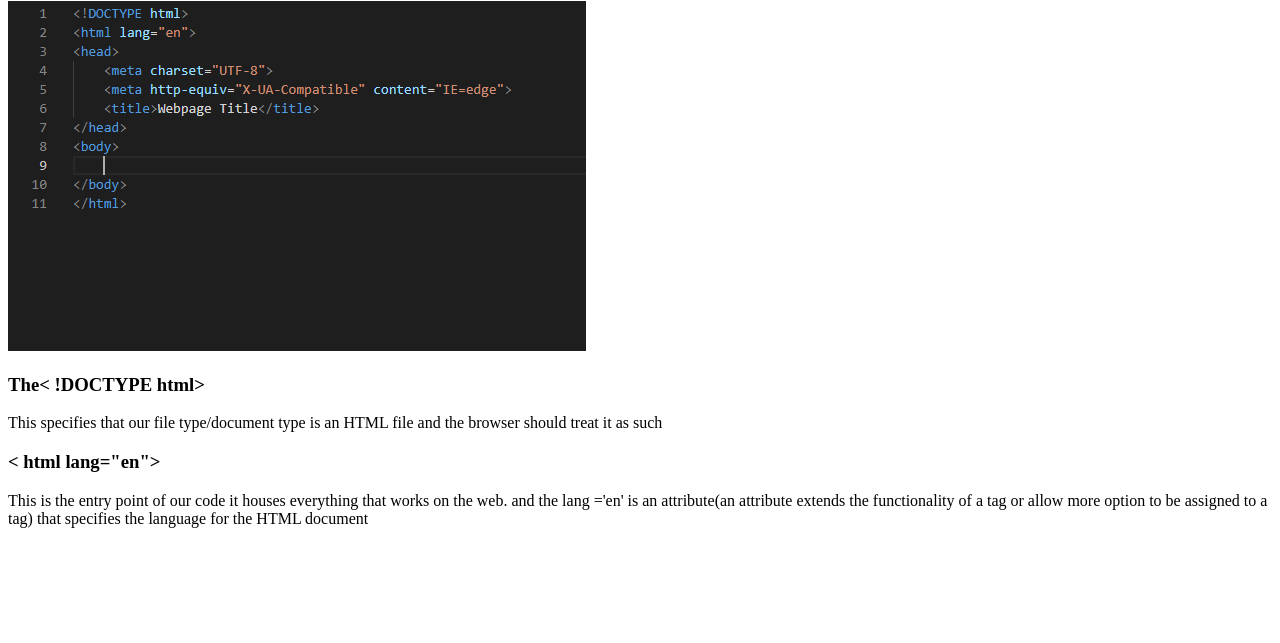
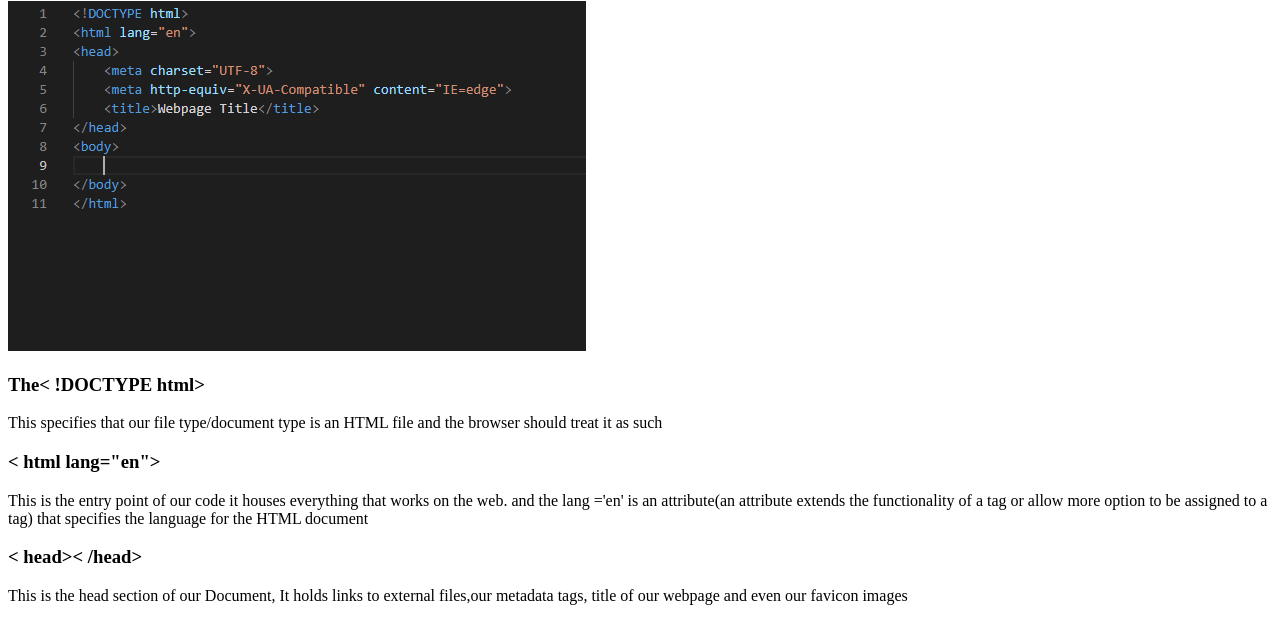
Before and after one commit to Teetwothefirst/30daysLCFUTA, a plain HTML site: page day1Cheatsheet.html in a window 1280 px wide. Shown: the part 79-722 px from the top of the page. Drawn offline with Linux system fonts and the light colour scheme.

Commit message:
Added the description for the head tag

```diff
--- a/day1Cheatsheet.html
+++ b/day1Cheatsheet.html
@@ -8,7 +8,7 @@
     <meta charset="UTF-8"><!--The meta tag is a tag that give more description about data to our browser.-->
     <meta http-equiv="X-UA-Compatible" content="IE=edge">
     <meta name="viewport" content="width=device-width, initial-scale=1.0">
-    <title>Wep Page title</title>
+    <title>Wep Page title</title><!--This is the title of Our webpage that gets displayed on tabs-->
 </head>
 <body>
     <header>
@@ -16,12 +16,18 @@
     </header>
     <main>
         <img src="./cheatshee1.PNG" alt="Basic HTML skeleton">
+
         <h3>The< !DOCTYPE html> </h3>
         <p>
         This specifies that our file type/document type is an HTML file and the browser should treat it as such
         </p>
+
         <h3>< html lang="en"></h3>
         <p>This is the entry point of our code it houses everything that works on the web. and the lang ='en' is an attribute(an attribute extends the functionality of a tag or allow more option to be assigned to a tag) that specifies the language for the HTML document</p>
+
+        <h3>< head>< /head></h3>
+        <p>This is the head section of our Document, It holds links to external files,our metadata tags, title of our webpage and even our favicon images
+        </p>
     </main>
 </body>
 </html>
```
Also changed, not shown: 1 other file.
